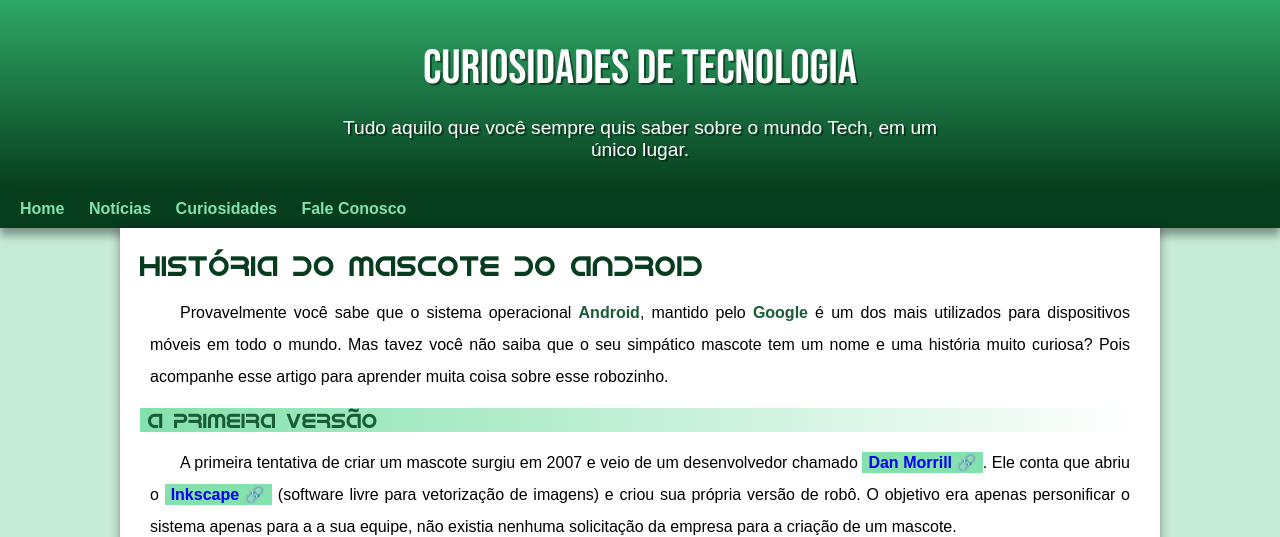
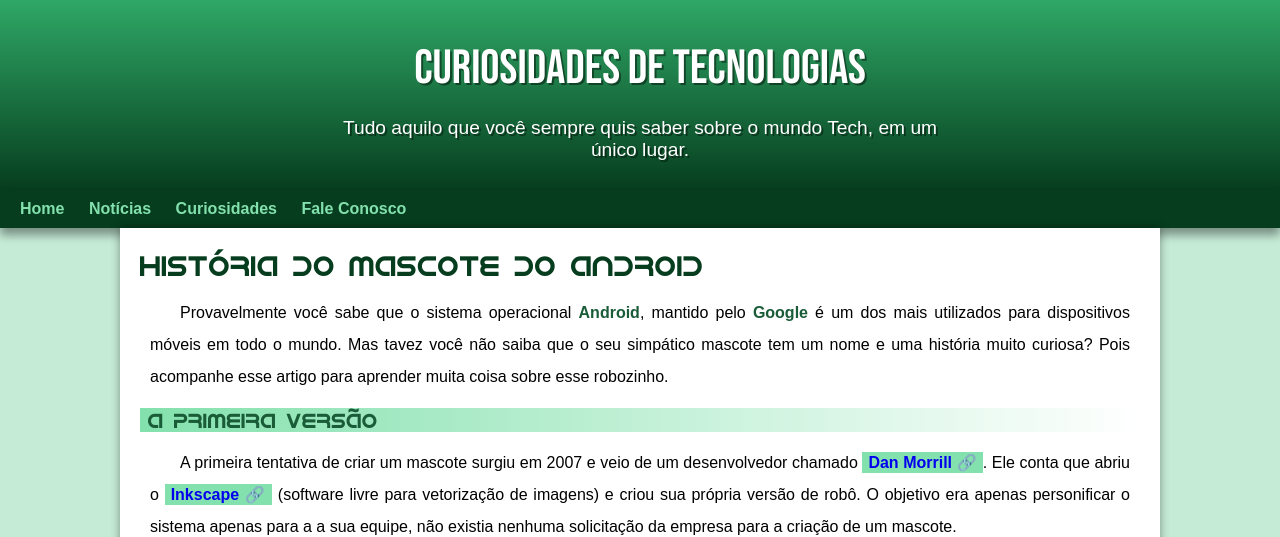
Before and after one commit to leticiamv27/HTML-CSS, a plain HTML site: page Exercícios/desafio10/index.html in a window 1280 px wide. Shown: the top 537 px of the page. Drawn offline with Linux system fonts and the light colour scheme.

Commit message:
Update index.html

```diff
--- a/Exercícios/desafio10/index.html
+++ b/Exercícios/desafio10/index.html
@@ -9,7 +9,7 @@
 </head>
 <body>
     <header>
-        <h1>CURIOSIDADES DE TECNOLOGIA</h1>
+        <h1>CURIOSIDADES DE TECNOLOGIAS</h1>
         <p>Tudo aquilo que você sempre quis saber sobre o mundo Tech, em um único lugar.</p>
     </header>
 
```
